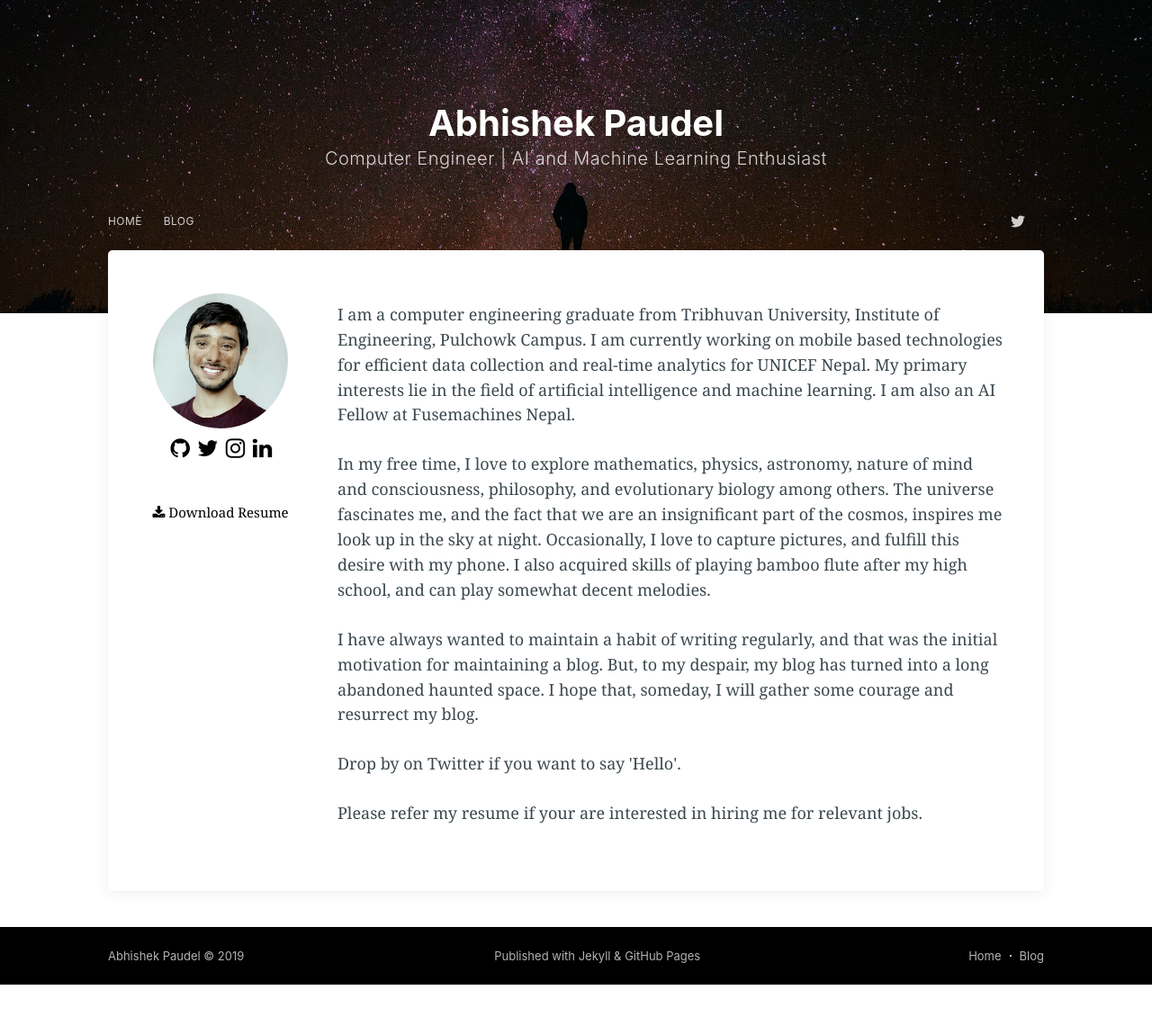
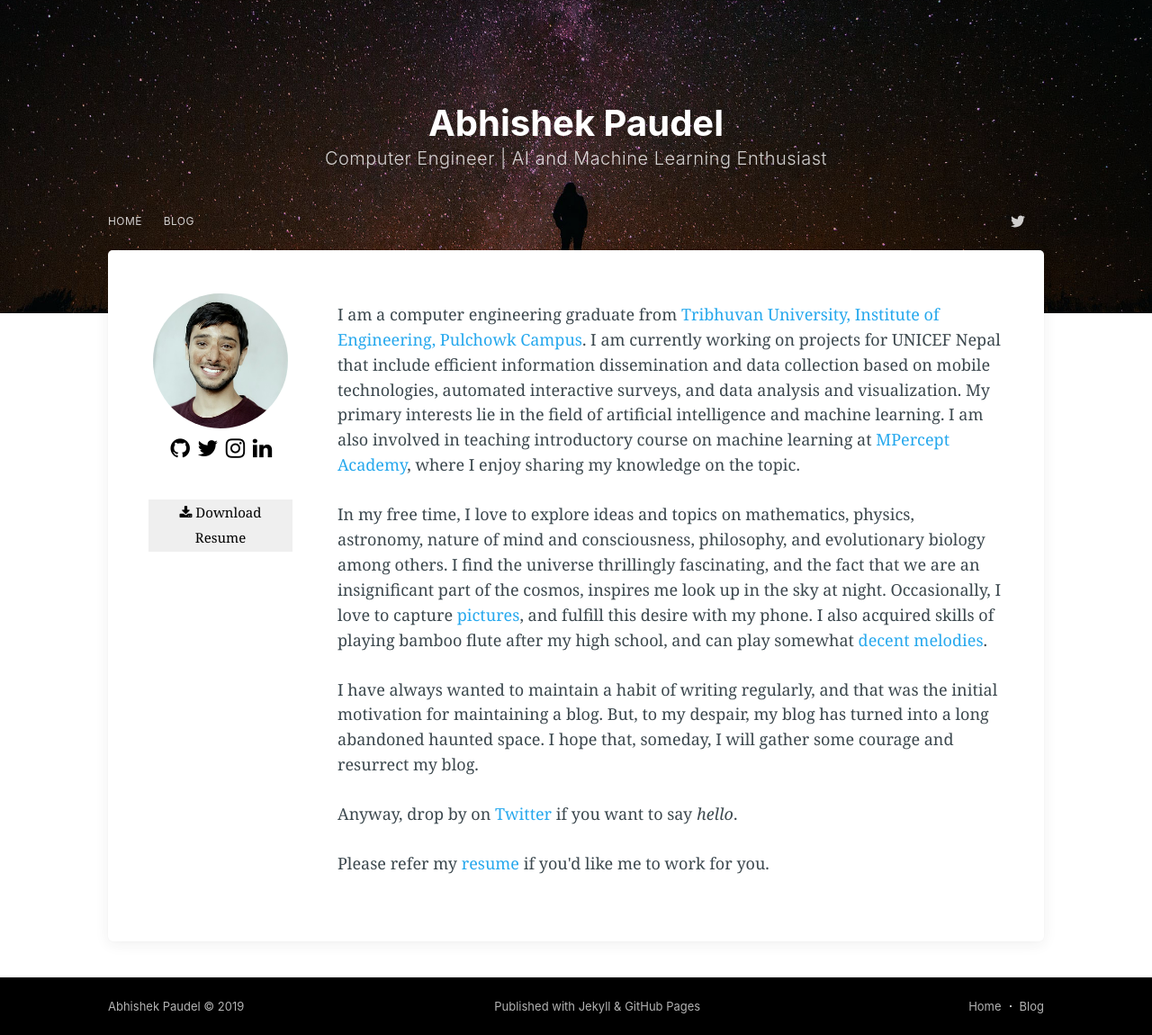
Before and after one commit to abpaudel/abpaudel.github.io, a Jekyll site: the page built from index.html, in a window 1280 px wide. Shown: the whole page at 90% size. Built offline with Jekyll 4.4.1, drawn with Linux system fonts in a browser that asks for light colours; nearby versions of some CDN libraries; comment, search, counter and statistics services are not loaded; before the commit the page ends 1094 px from its top, so only the background shows below that.

Commit message:
updated bio

```diff
--- a/index.html
+++ b/index.html
@@ -17,14 +17,14 @@
 			</ul>
 		</div>
 		<div>
-			<p><a href="/assets/files/Abhishek_Paudel_Resume.pdf" class="link" target="_blank"><i class="fa fa-download"></i> Download Resume</a></p>
+			<p><a href="/assets/files/Abhishek_Paudel_Resume.pdf" class="link" target="_blank"><button type="button"><i class="fa fa-download"></i> Download Resume</button></a></p>
 		</div>
 	</div>
 	<div id="right">
-		<p>I am a computer engineering graduate from Tribhuvan University, Institute of Engineering, Pulchowk Campus. I am currently working on mobile based technologies for efficient data collection and real-time analytics for UNICEF Nepal. My primary interests lie in the field of artificial intelligence and machine learning. I am also an AI Fellow at Fusemachines Nepal.</p>
-		<p>In my free time, I love to explore mathematics, physics, astronomy, nature of mind and consciousness, philosophy, and evolutionary biology among others. The universe fascinates me, and the fact that we are an insignificant part of the cosmos, inspires me look up in the sky at night. Occasionally, I love to capture pictures, and fulfill this desire with my phone. I also acquired skills of playing bamboo flute after my high school, and can play somewhat decent melodies.</p>
+		<p>I am a computer engineering graduate from <a href="http://pcampus.edu.np/" target="_blank">Tribhuvan University, Institute of Engineering, Pulchowk Campus</a>. I am currently working on projects for UNICEF Nepal that include efficient information dissemination and data collection based on mobile technologies, automated interactive surveys, and data analysis and visualization. My primary interests lie in the field of artificial intelligence and machine learning. I am also involved in teaching introductory course on machine learning at <a href="https://mpercept.academy/" target="_blank">MPercept Academy</a>, where I enjoy sharing my knowledge on the topic.
+		<p>In my free time, I love to explore ideas and topics on mathematics, physics, astronomy, nature of mind and consciousness, philosophy, and evolutionary biology among others. I find the universe thrillingly fascinating, and the fact that we are an insignificant part of the cosmos, inspires me look up in the sky at night. Occasionally, I love to capture <a href="https://www.instagram.com/{{site.instagram}}" target="_blank">pictures</a>, and fulfill this desire with my phone. I also acquired skills of playing bamboo flute after my high school, and can play somewhat <a href="https://youtu.be/rg9m323oo6s" target="_blank">decent melodies</a>.</p>
 		<p>I have always wanted to maintain a habit of writing regularly, and that was the initial motivation for maintaining a blog. But, to my despair, my blog has turned into a long abandoned haunted space. I hope that, someday, I will gather some courage and resurrect my blog.</p>
-		<p>Drop by on Twitter if you want to say 'Hello'.</p>
-		<p>Please refer my resume if your are interested in hiring me for relevant jobs.</p>
+		<p>Anyway, drop by on <a href="https://twitter.com/{{site.twitter}}" target="_blank">Twitter</a> if you want to say <i>hello</i>.</p>
+		<p>Please refer my <a href="/assets/files/Abhishek_Paudel_Resume.pdf" target="_blank">resume</a> if you'd like me to work for you.</p>
 	</div>
 </div>
```
